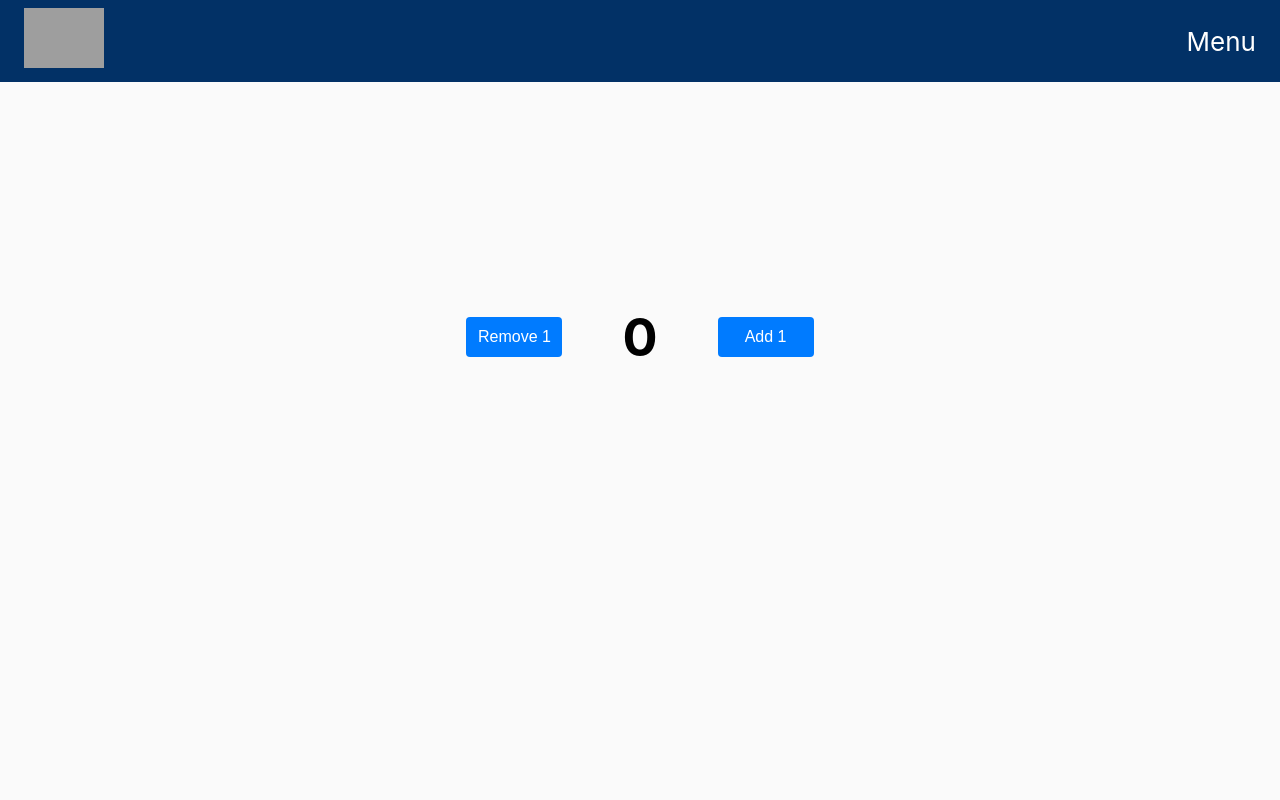
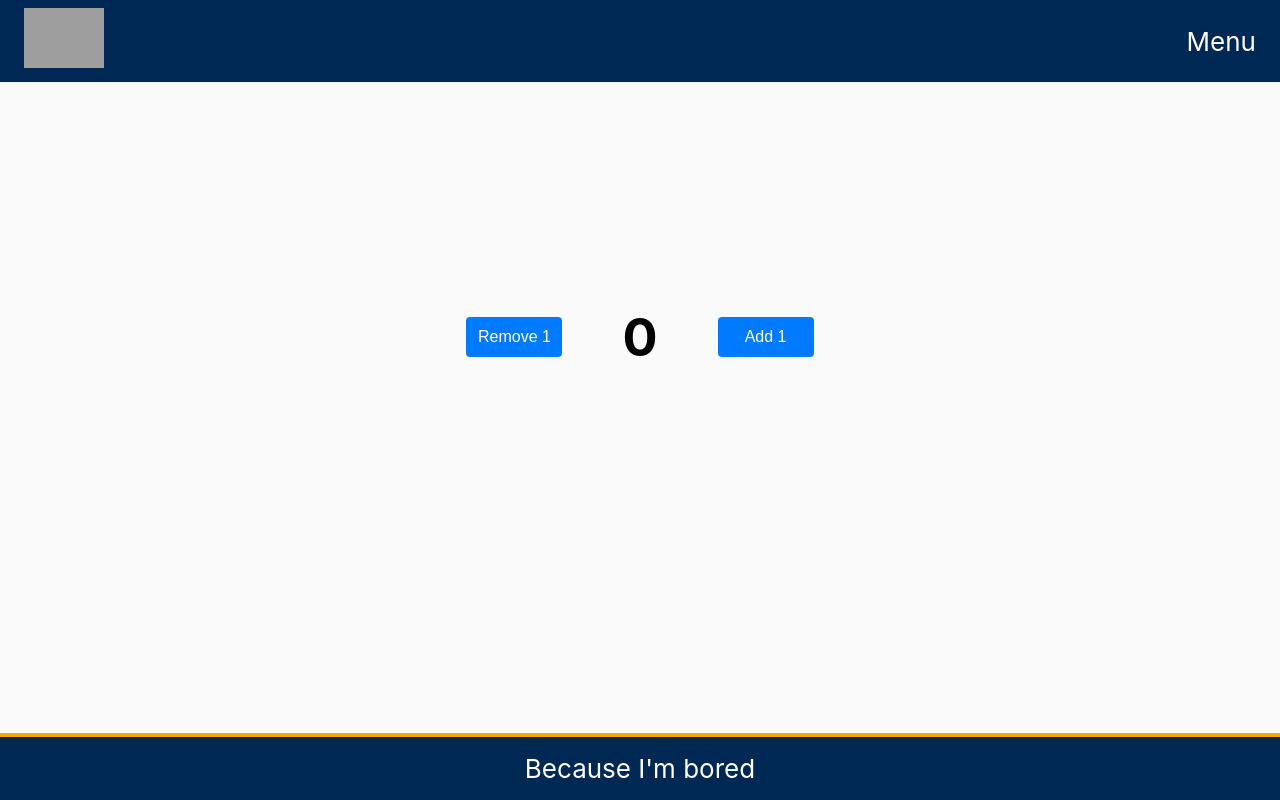
Before and after one commit to Thilanka0824/react-coding-challenge-counter-frontend, a React (Create React App) app: page / in a window 1280 px wide. Built offline with nearby package versions, Linux system fonts and the light colour scheme; grey boxes are pictures that could not be loaded.

Commit message:
added some styling

```diff
--- a/src/App.css
+++ b/src/App.css
@@ -1,7 +1,11 @@
 .App {
   text-align: center;
+  display: flex;
+  flex-direction: column;
+  min-height: 100vh;
+  justify-content: space-around;
+}
 
-}
 
 .App-logo {
   height: 40vmin;
@@ -11,13 +15,22 @@
 
 .App-header {
   background-color: #fafafa;
-  min-height: 100vh;
   display: flex;
   flex-direction: column;
   align-items: center;
   justify-content: center;
   font-size: calc(10px + 2vmin);
+}
 
+.App-footer {
+  background-color: #002855;
+  color: white;
+  padding: 1rem;
+  border-top: 4px solid #FFA500;
+  position: fixed;
+    bottom: 0;
+    left: 0;
+    right: 0;
 }
 
 .App-link {
@@ -34,7 +47,7 @@
 }
 
 nav {
-  background-color: #023166;
+  background-color: #002855;
   display: flex;
   flex-direction:row;
   justify-content: space-between;
--- /dev/null
+++ b/src/components/Footer.js
@@ -0,0 +1,11 @@
+import React from 'react'
+
+const Footer = () => {
+  return (
+    <footer className='App-footer'>
+    Because I'm bored
+    </footer>
+  )
+}
+
+export default Footer
--- a/src/layouts/GlobalLayout.js
+++ b/src/layouts/GlobalLayout.js
@@ -1,12 +1,14 @@
 import React from 'react'
 import NavBar from '../components/NavBar'
 import { Outlet } from 'react-router-dom'
+import Footer from '../components/Footer'
 
 const GlobalLayout = () => {
   return (
-    <div>
+    <div className='GlobalLayout'>
     <NavBar/>
     <Outlet/>
+    <Footer/>
     </div>
   )
 }
```
